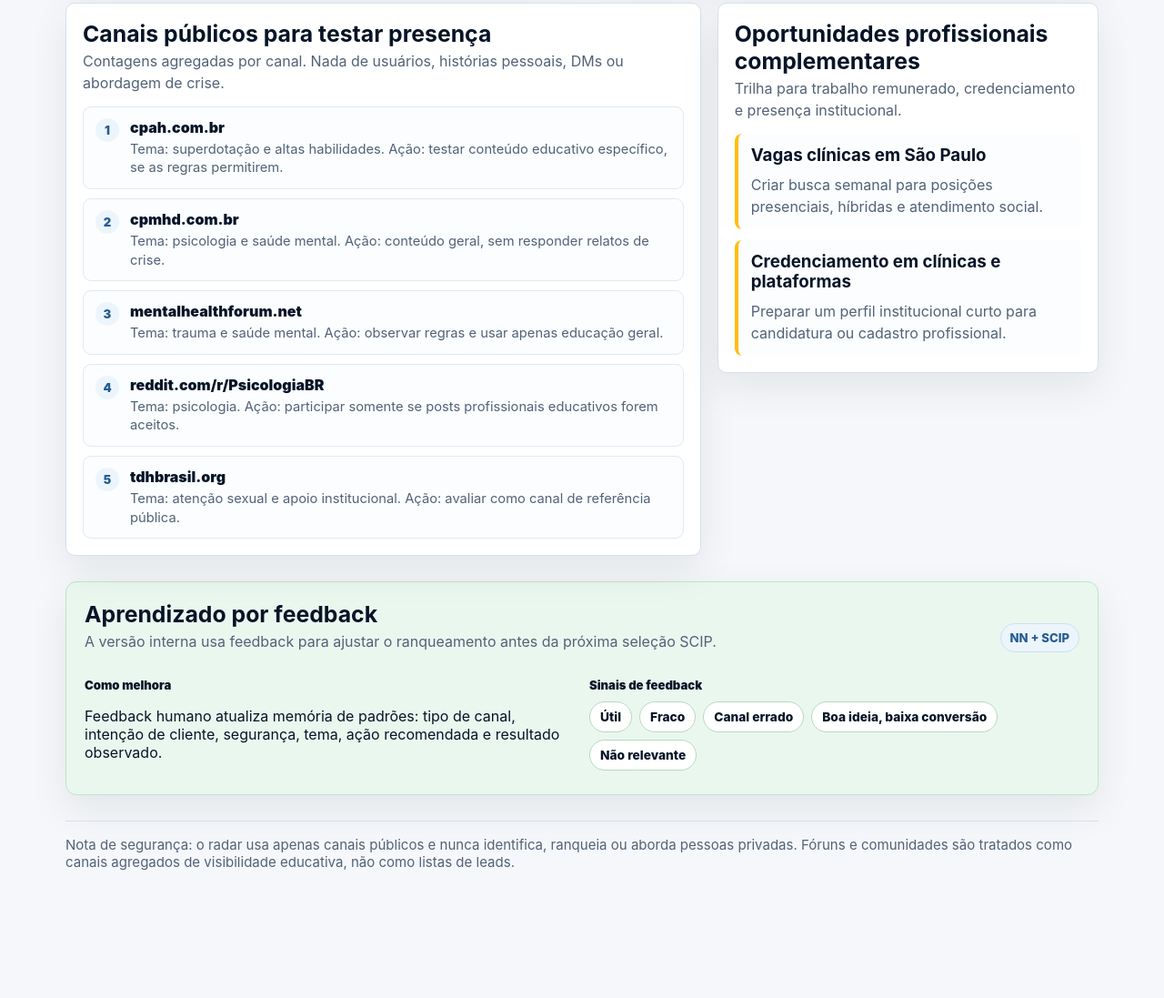
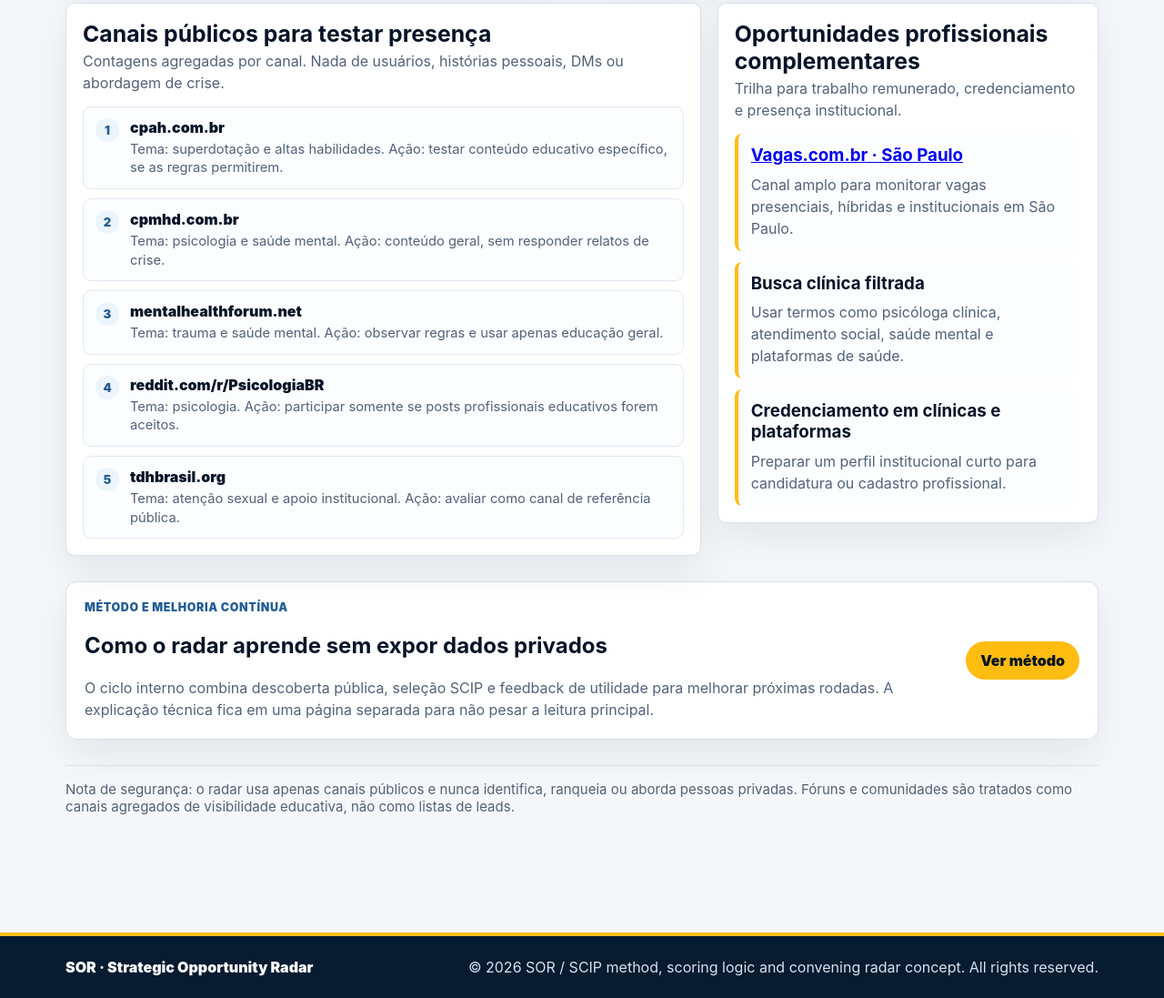
Before and after one commit to memaria48-sudo/profile-radar-pages, a plain HTML site: page index.html in a window 1280 px wide. Shown: the part 1655-2752 px from the top of the page at 91% size. Before the commit the page ends 2697 px from the top, so only its background shows below. Drawn offline with Linux system fonts and the light colour scheme.

Commit message:
Refine profile radar navigation and career channel

```diff
--- a/index.html
+++ b/index.html
@@ -81,12 +81,19 @@
       flex-wrap: wrap;
       justify-content: flex-end;
     }
-    .nav-pills span {
+    .nav-pills a {
       border: 1px solid rgba(255,255,255,.24);
       border-radius: 999px;
       padding: 9px 14px;
       font-weight: 850;
       font-size: .9rem;
+      color: white;
+      text-decoration: none;
+      transition: background .16s ease, border-color .16s ease, color .16s ease;
+    }
+    .nav-pills a:hover {
+      background: rgba(255,255,255,.08);
+      border-color: rgba(255,255,255,.4);
     }
     .nav-pills .active {
       background: var(--gold);
@@ -356,31 +363,33 @@
       padding: 13px 14px;
     }
 
-    .learning {
-      background: var(--green-soft);
-      border: 1px solid #bde5c8;
+    .method-card {
+      background: var(--card);
+      border: 1px solid var(--line);
       border-radius: 12px;
       padding: 20px;
       box-shadow: var(--shadow);
+      display: grid;
+      grid-template-columns: minmax(0, 1fr) auto;
+      gap: 18px;
+      align-items: center;
     }
-    .learning-grid {
-      display: grid;
-      grid-template-columns: 1fr 1fr;
-      gap: 16px;
+    .method-card p {
+      margin: 6px 0 0;
+      color: var(--muted);
+      line-height: 1.5;
     }
-    .feedback-chips {
-      display: flex;
-      flex-wrap: wrap;
-      gap: 8px;
-      margin-top: 10px;
-    }
-    .feedback-chips span {
-      border: 1px solid #b9d8c2;
-      background: white;
+    .button {
+      display: inline-flex;
+      align-items: center;
+      justify-content: center;
       border-radius: 999px;
-      padding: 8px 11px;
-      font-weight: 850;
-      font-size: .86rem;
+      background: var(--gold);
+      color: var(--ink);
+      padding: 11px 16px;
+      font-weight: 950;
+      text-decoration: none;
+      white-space: nowrap;
     }
     .safety {
       color: var(--muted);
@@ -389,9 +398,27 @@
       padding-top: 16px;
       font-size: .94rem;
     }
+    .site-footer {
+      margin-top: 44px;
+      background: var(--navy);
+      color: white;
+      border-top: 4px solid var(--gold);
+    }
+    .footer-inner {
+      max-width: 1180px;
+      margin: 0 auto;
+      padding: 24px 22px;
+      display: flex;
+      justify-content: space-between;
+      gap: 18px;
+      align-items: center;
+      flex-wrap: wrap;
+    }
+    .footer-inner strong { font-weight: 950; }
+    .footer-inner span { color: #d7e2ef; }
 
     @media (max-width: 860px) {
-      .topbar-inner, .hero, .profile-summary, .lower-grid, .learning-grid {
+      .topbar-inner, .hero, .profile-summary, .lower-grid, .method-card {
         grid-template-columns: 1fr;
         display: grid;
       }
@@ -413,9 +440,10 @@
         </div>
       </div>
       <div class="nav-pills" aria-label="Produto">
-        <span>Radar</span>
-        <span>SCIP</span>
-        <span class="active">Profile Radar</span>
+        <a href="https://memaria48-sudo.github.io/expert-funicular/zirp_berichte/zirp_dashboard.html">Radar</a>
+        <a href="https://memaria48-sudo.github.io/expert-funicular/zirp_berichte/scip_archive.html">SCIP</a>
+        <a class="active" href="index.html">Profile Radar</a>
+        <a href="method.html">Método</a>
       </div>
     </div>
   </div>
@@ -423,7 +451,7 @@
   <main>
     <div class="hero">
       <div>
-        <div class="eyebrow">Profile Mode · SCIP + NN + Groq</div>
+        <div class="eyebrow">Profile Mode · Ethical Visibility Portfolio</div>
         <h2>Radar Ético de Visibilidade Profissional</h2>
         <p>Uma carteira semanal de ações para aumentar visibilidade clínica, encaminhamentos e oportunidades profissionais sem identificar ou abordar pessoas privadas.</p>
       </div>
@@ -565,8 +593,12 @@
           </div>
           <div class="mini-list">
             <article class="mini-card">
-              <h3>Vagas clínicas em São Paulo</h3>
-              <p>Criar busca semanal para posições presenciais, híbridas e atendimento social.</p>
+              <h3><a href="https://www.vagas.com.br/vagas-em-sao-paulo">Vagas.com.br · São Paulo</a></h3>
+              <p>Canal amplo para monitorar vagas presenciais, híbridas e institucionais em São Paulo.</p>
+            </article>
+            <article class="mini-card">
+              <h3>Busca clínica filtrada</h3>
+              <p>Usar termos como psicóloga clínica, atendimento social, saúde mental e plataformas de saúde.</p>
             </article>
             <article class="mini-card">
               <h3>Credenciamento em clínicas e plataformas</h3>
@@ -577,33 +609,22 @@
       </div>
     </section>
 
-    <section class="learning">
-      <div class="section-head">
-        <div>
-          <h2>Aprendizado por feedback</h2>
-          <p>A versão interna usa feedback para ajustar o ranqueamento antes da próxima seleção SCIP.</p>
-        </div>
-        <span class="pill">NN + SCIP</span>
+    <section class="method-card">
+      <div>
+        <div class="eyebrow">Método e melhoria contínua</div>
+        <h2>Como o radar aprende sem expor dados privados</h2>
+        <p>O ciclo interno combina descoberta pública, seleção SCIP e feedback de utilidade para melhorar próximas rodadas. A explicação técnica fica em uma página separada para não pesar a leitura principal.</p>
       </div>
-      <div class="learning-grid">
-        <div>
-          <div class="label">Como melhora</div>
-          <p>Feedback humano atualiza memória de padrões: tipo de canal, intenção de cliente, segurança, tema, ação recomendada e resultado observado.</p>
-        </div>
-        <div>
-          <div class="label">Sinais de feedback</div>
-          <div class="feedback-chips">
-            <span>Útil</span>
-            <span>Fraco</span>
-            <span>Canal errado</span>
-            <span>Boa ideia, baixa conversão</span>
-            <span>Não relevante</span>
-          </div>
-        </div>
-      </div>
+      <a class="button" href="method.html">Ver método</a>
     </section>
 
     <p class="safety">Nota de segurança: o radar usa apenas canais públicos e nunca identifica, ranqueia ou aborda pessoas privadas. Fóruns e comunidades são tratados como canais agregados de visibilidade educativa, não como listas de leads.</p>
   </main>
+  <footer class="site-footer">
+    <div class="footer-inner">
+      <strong>SOR · Strategic Opportunity Radar</strong>
+      <span>© 2026 SOR / SCIP method, scoring logic and convening radar concept. All rights reserved.</span>
+    </div>
+  </footer>
 </body>
 </html>
```
Also changed, not shown: method.html (added, +128 -0 lines).
